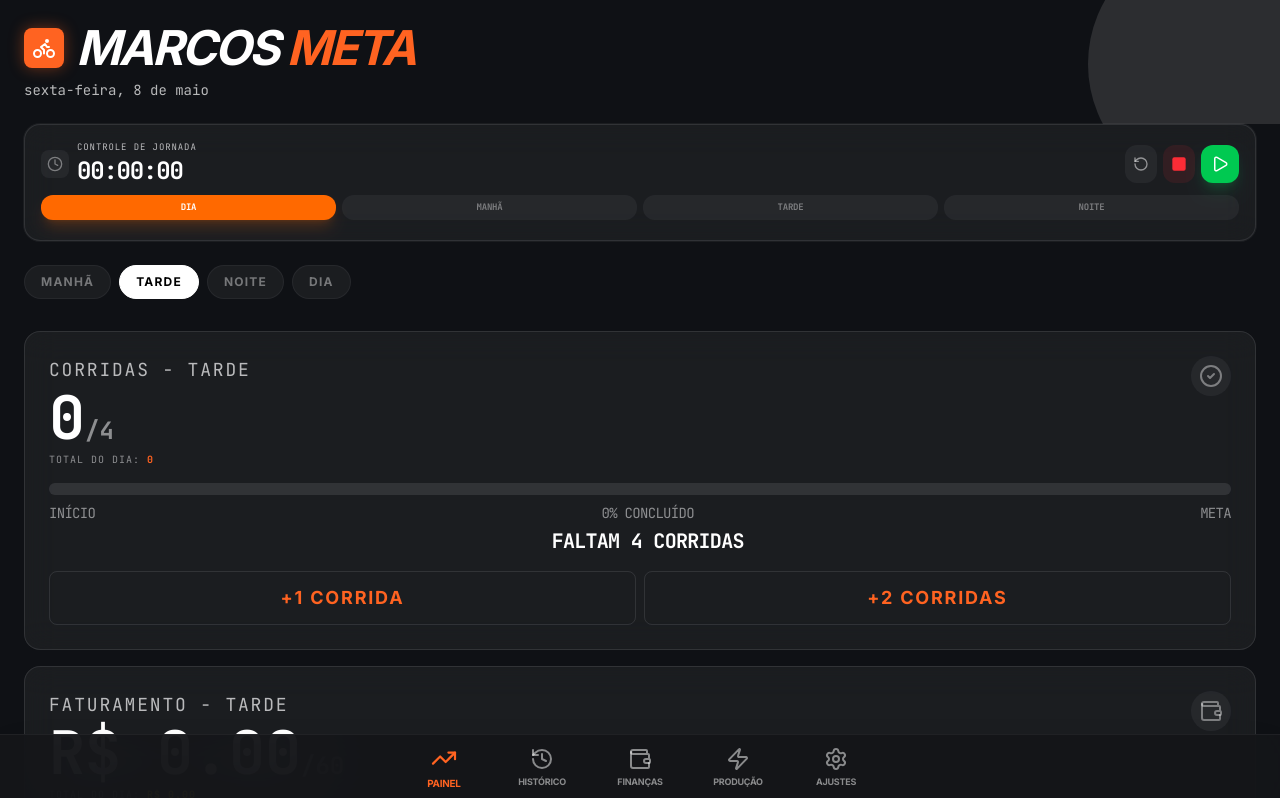
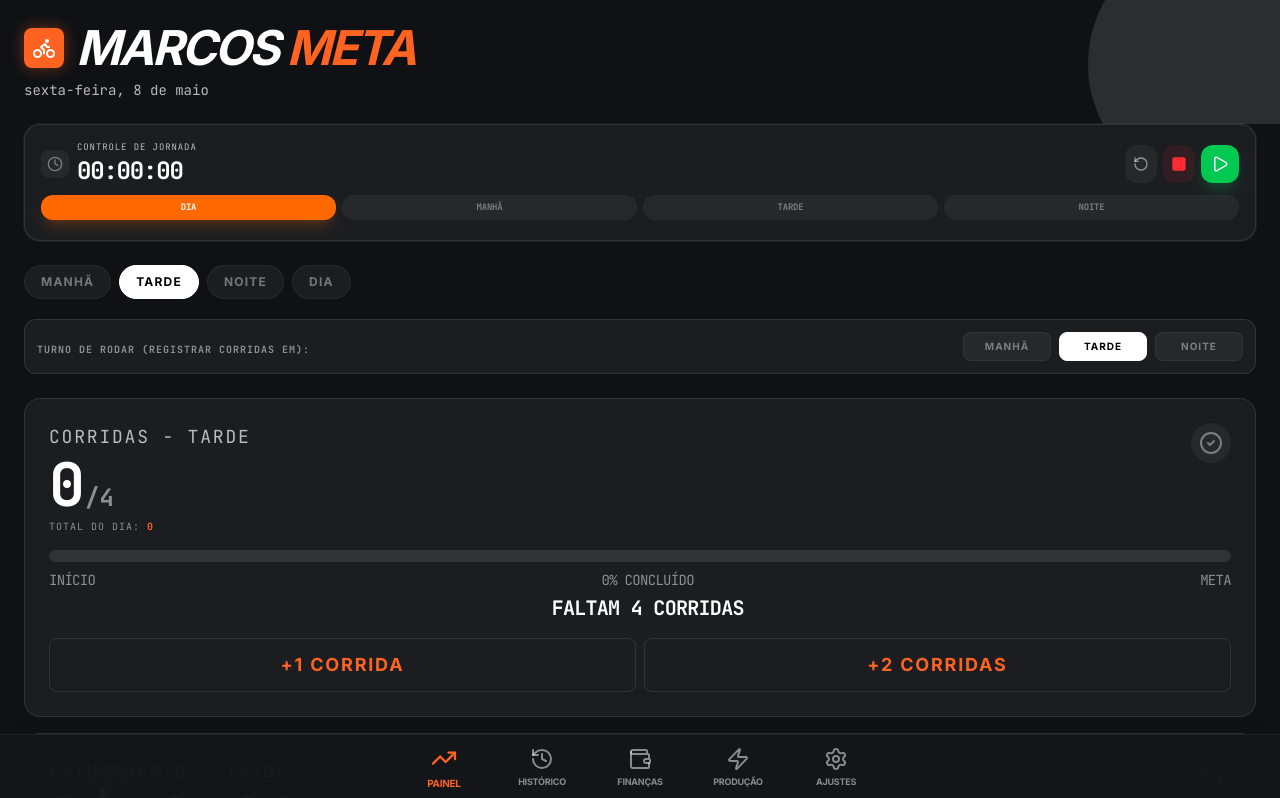
Before and after one commit to marcos150691/registrocorridas, a React (Vite) app: page / in a window 1280 px wide. Shown: the top 798 px of the page. Built offline with nearby package versions, Linux system fonts and the light colour scheme; grey boxes are pictures that could not be loaded.

Commit message:
feat: allow shift selection for all dashboard views
Enable race registration for specific shifts regardless of the current dashboard view, improving flexibility for drivers tracking different work periods.

```diff
--- a/src/App.tsx
+++ b/src/App.tsx
@@ -342,10 +342,6 @@ export default function App() {
       } else {
         setHistoryShift(dashboardShift as any);
       }
-
-      if (dashboardShift !== 'dia') {
-        setRegistrationShift(dashboardShift);
-      }
     }
   }, [dashboardShift, state.settings.enableShiftTracking]);
 
@@ -1546,18 +1542,26 @@ export default function App() {
                   </motion.div>
                 )}
 
-                {dashboardShift === 'dia' && !state.finalizedDays?.includes(today) && (
-                  <div className="flex items-center gap-3 p-3 rounded-xl bg-white/5 border border-white/10">
-                    <span className="text-[10px] font-mono uppercase tracking-widest opacity-50">Registrar em:</span>
-                    <div className="flex gap-2 flex-1">
+                {!state.finalizedDays?.includes(today) && (
+                  <div className={`p-3 rounded-xl border flex flex-col sm:flex-row sm:items-center sm:justify-between gap-3 ${
+                    isDark
+                      ? 'bg-white/5 border-white/10'
+                      : 'bg-slate-100 border-slate-300 shadow-sm'
+                  }`}>
+                    <div>
+                      <span className={`text-[10px] font-mono font-bold uppercase tracking-widest block sm:inline ${subMutedTextColor}`}>
+                        Turno de Rodar (Registrar Corridas em):
+                      </span>
+                    </div>
+                    <div className="flex gap-2 w-full sm:max-w-[280px]">
                       {(['manhã', 'tarde', 'noite'] as const).map((s) => (
                         <button
                           key={s}
                           onClick={() => setRegistrationShift(s)}
                           className={`flex-1 py-1.5 rounded-lg text-[10px] font-bold uppercase tracking-widest transition-all border ${
                             registrationShift === s
-                              ? isDark ? 'bg-white text-black border-white' : 'bg-black text-white border-black'
-                              : isDark ? 'bg-white/5 text-white/40 border-white/5' : 'bg-slate-100 text-slate-700 border-slate-200 hover:bg-slate-200'
+                              ? isDark ? 'bg-white text-black border-white font-bold' : 'bg-black text-white border-black font-bold shadow-md'
+                              : isDark ? 'bg-white/5 text-white/40 border-white/5 hover:bg-white/10' : 'bg-slate-50 text-slate-700 border-slate-200 hover:bg-slate-200 hover:text-slate-900 shadow-sm'
                           }`}
                         >
                           {s}
@@ -1661,7 +1665,7 @@ export default function App() {
                       </div>
                       <div className="mt-1">
                         {targetCount < targetCountGoal ? (
-                          <span className="text-white font-bold text-xl">Faltam {targetCountGoal - targetCount} corridas</span>
+                          <span className={`${isDark ? 'text-white' : 'text-slate-900'} font-bold text-xl`}>Faltam {targetCountGoal - targetCount} corridas</span>
                         ) : (
                           <span className="text-green-500 font-bold">Meta Batida! (+{targetCount - targetCountGoal} extra)</span>
                         )}
@@ -1856,17 +1860,17 @@ export default function App() {
                       </div>
                       <div className="mt-1 flex flex-col items-center gap-1 sm:flex-row sm:gap-2">
                         {targetValue < targetValueGoal ? (
-                          <span className="text-white font-bold text-xl">
+                          <span className={`${isDark ? 'text-white' : 'text-slate-900'} font-bold text-xl`}>
                             Faltam R$ {(targetValueGoal - targetValue).toFixed(2)}
                           </span>
                         ) : (
                           <span className="text-green-500 font-bold">Meta Batida! (+R$ {(targetValue - targetValueGoal).toFixed(2)})</span>
                         )}
-                        <span className="text-white/20 hidden sm:inline">•</span>
+                        <span className={`${isDark ? 'text-white/20' : 'text-slate-300'} hidden sm:inline`}>•</span>
                         <div className="text-xs sm:text-sm font-sans">
                           {targetCount < targetCountGoal ? (
-                            <span className="text-white/70">
-                              (Faltam <span className="text-white font-bold">{targetCountGoal - targetCount}</span> corridas)
+                            <span className={isDark ? 'text-white/70' : 'text-slate-700 font-bold'}>
+                              (Faltam <span className={`${isDark ? 'text-white' : 'text-slate-900'} font-bold`}>{targetCountGoal - targetCount}</span> corridas)
                             </span>
                           ) : (
                             <span className="text-green-500/80 font-bold">(Meta de corridas batida!)</span>
@@ -2618,7 +2622,7 @@ export default function App() {
                               </div>
                               <button
                                 onClick={() => deleteHourlyReport(report.timestamp)}
-                                className="p-2 text-red-500 hover:bg-red-500/10 rounded-xl transition-all bg-white/5 border border-white/5 active:scale-90"
+                                className={`p-2 text-red-500 hover:bg-red-500/10 rounded-xl transition-all active:scale-90 border ${isDark ? 'bg-white/5 border-white/5' : 'bg-slate-100 border-slate-200 hover:bg-slate-200'}`}
                                 title="Excluir registro"
                               >
                                 <Trash2 size={16} />
@@ -2775,8 +2779,8 @@ export default function App() {
                   {(['manhã', 'tarde', 'noite'] as const).map((shift) => {
                     const shiftGoal = (state.settings.defaultShifts || INITIAL_STATE.settings.defaultShifts!)[shift];
                     return (
-                      <div key={shift} className="space-y-4 p-4 rounded-xl bg-white/5 border border-white/5">
-                        <h4 className="text-xs font-bold uppercase tracking-[0.2em] text-white/70 border-b border-white/5 pb-2 mb-4 flex items-center gap-2">
+                      <div key={shift} className={`space-y-4 p-4 rounded-xl border ${isDark ? 'bg-white/5 border-white/5' : 'bg-slate-100 border-slate-300 shadow-sm'}`}>
+                        <h4 className={`text-xs font-bold uppercase tracking-[0.2em] border-b pb-2 mb-4 flex items-center gap-2 ${isDark ? 'text-white/70 border-white/5' : 'text-slate-800 border-slate-200'}`}>
                           <div className="w-2 h-2 rounded-full" style={{ backgroundColor: state.settings.theme.headerColor }} />
                           Turno: {shift}
                         </h4>
```
